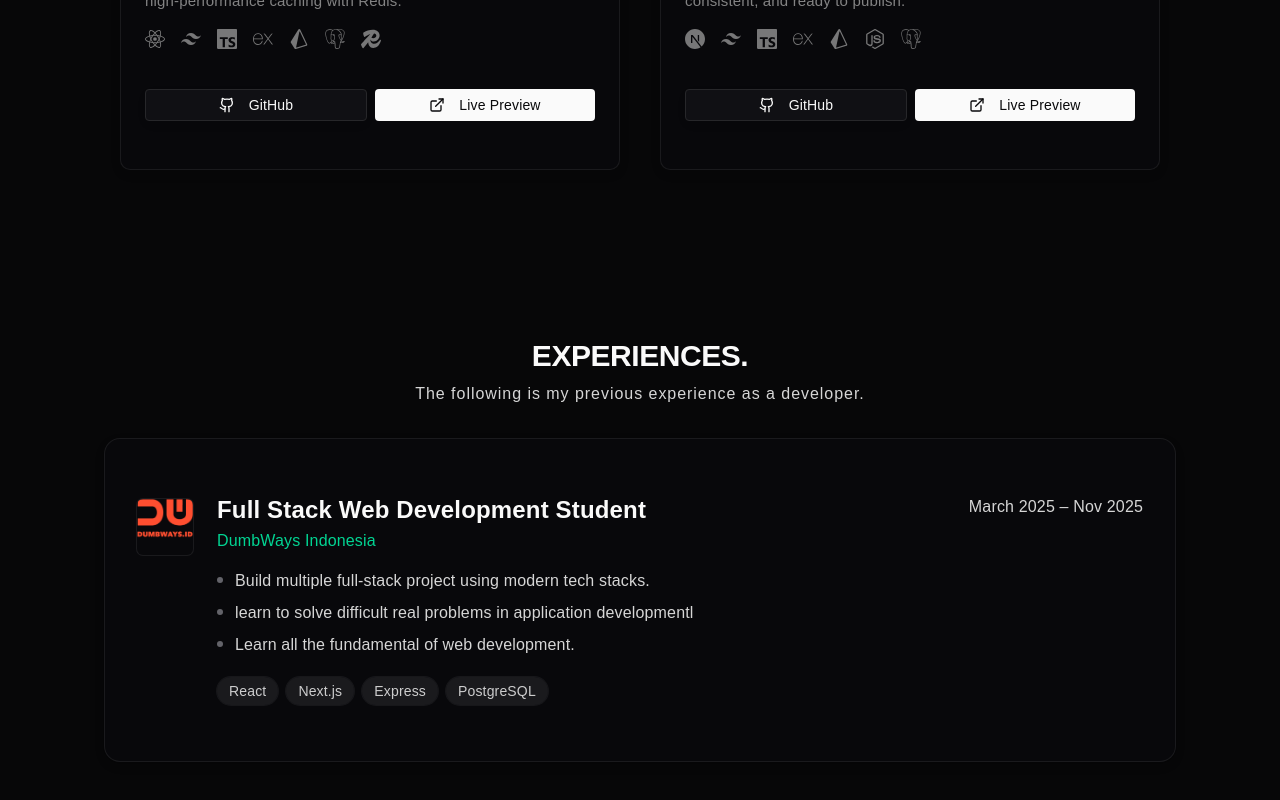
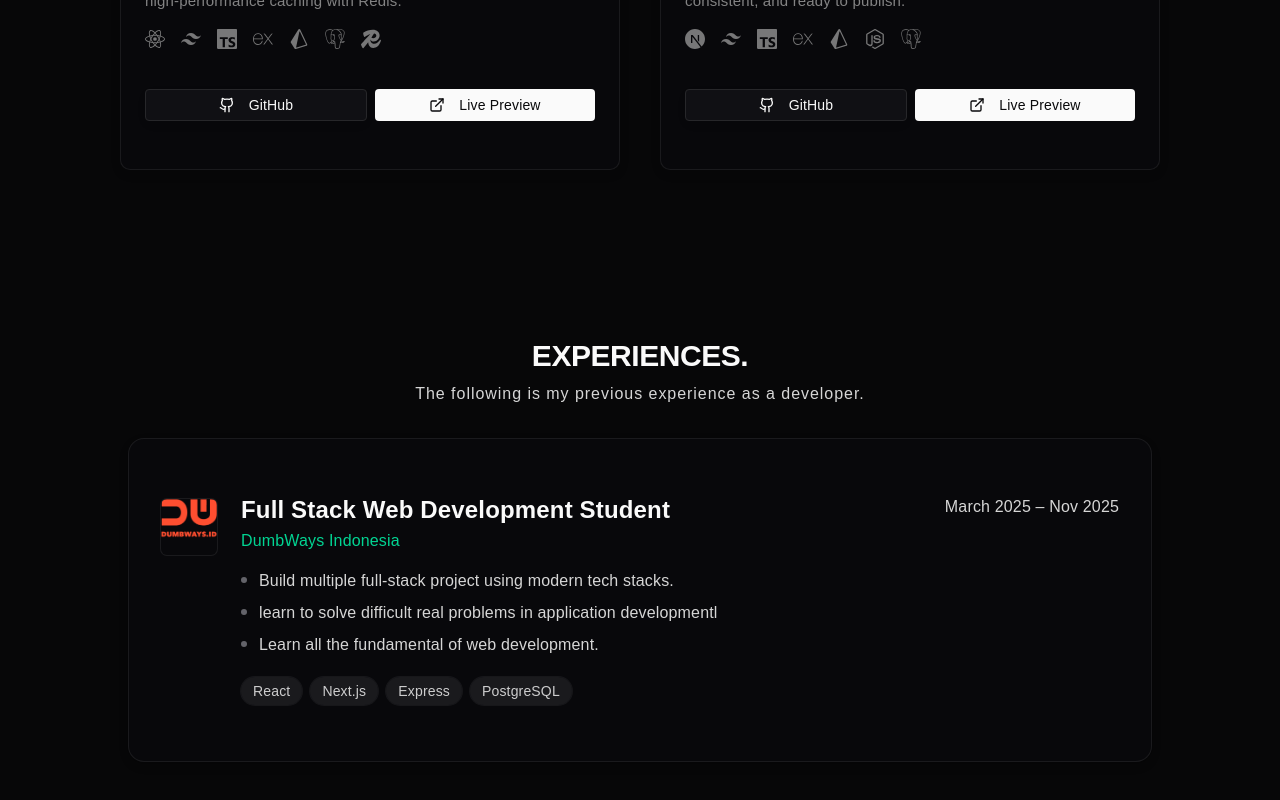
Before and after one commit to teukusulthan/personal-web, a Next.js app: page / in a window 1280 px wide. Shown: the part 2878-3678 px from the top of the page. Built offline with nearby package versions, Linux system fonts and the light colour scheme.

Commit message:
fix: experiences padding

```diff
--- a/components/Experiences.tsx
+++ b/components/Experiences.tsx
@@ -54,10 +54,10 @@ function LogoBox({
   );
 }
 
-export default function ExperiencesSection() {
+export default function Experiences() {
   return (
     <section id="experiences" className="min-h-screen bg-background">
-      <div className="mx-auto max-w-6xl px-5 md:px-8 lg:px-10 py-12 md:py-16">
+      <div className="mx-auto max-w-6xl px-8 md:px-16 py-12 md:py-16">
         <div className="mb-6 text-center md:mb-8">
           <h1 className="text-3xl mt-10 font-bold tracking-tight">
             EXPERIENCES.
```
